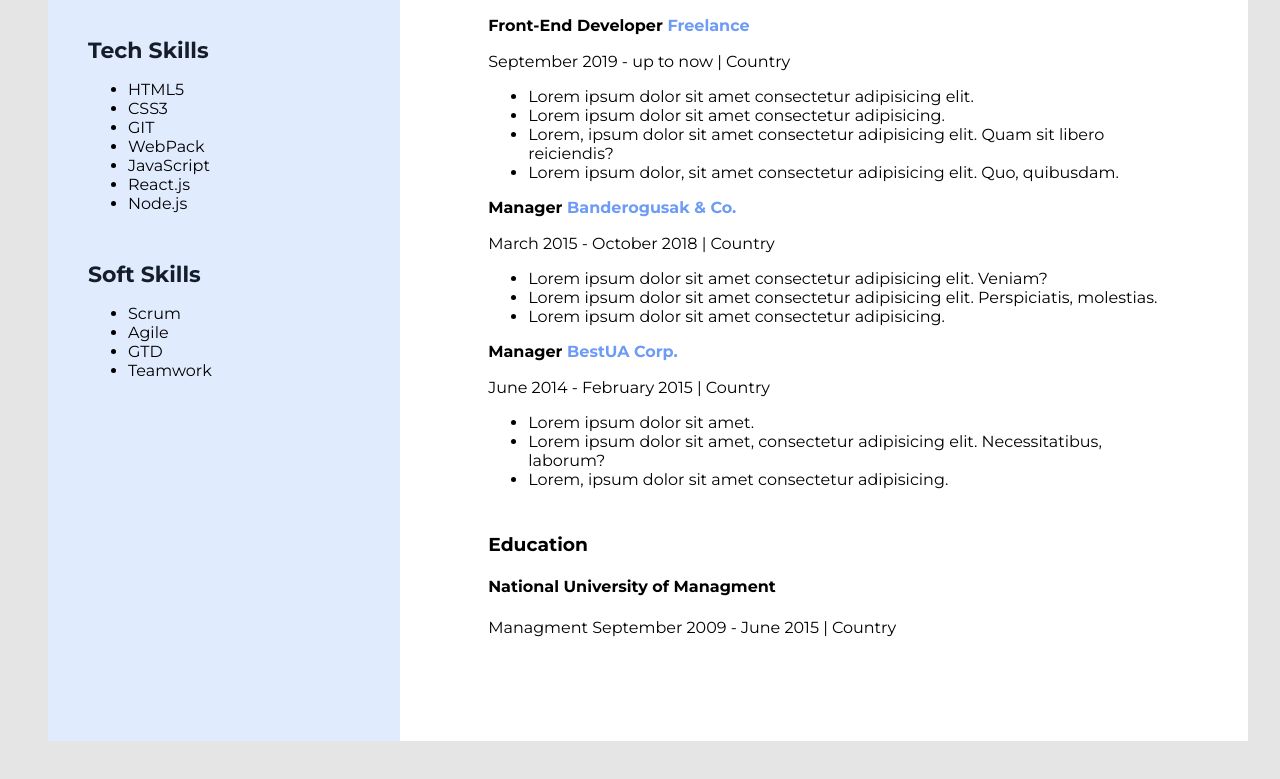
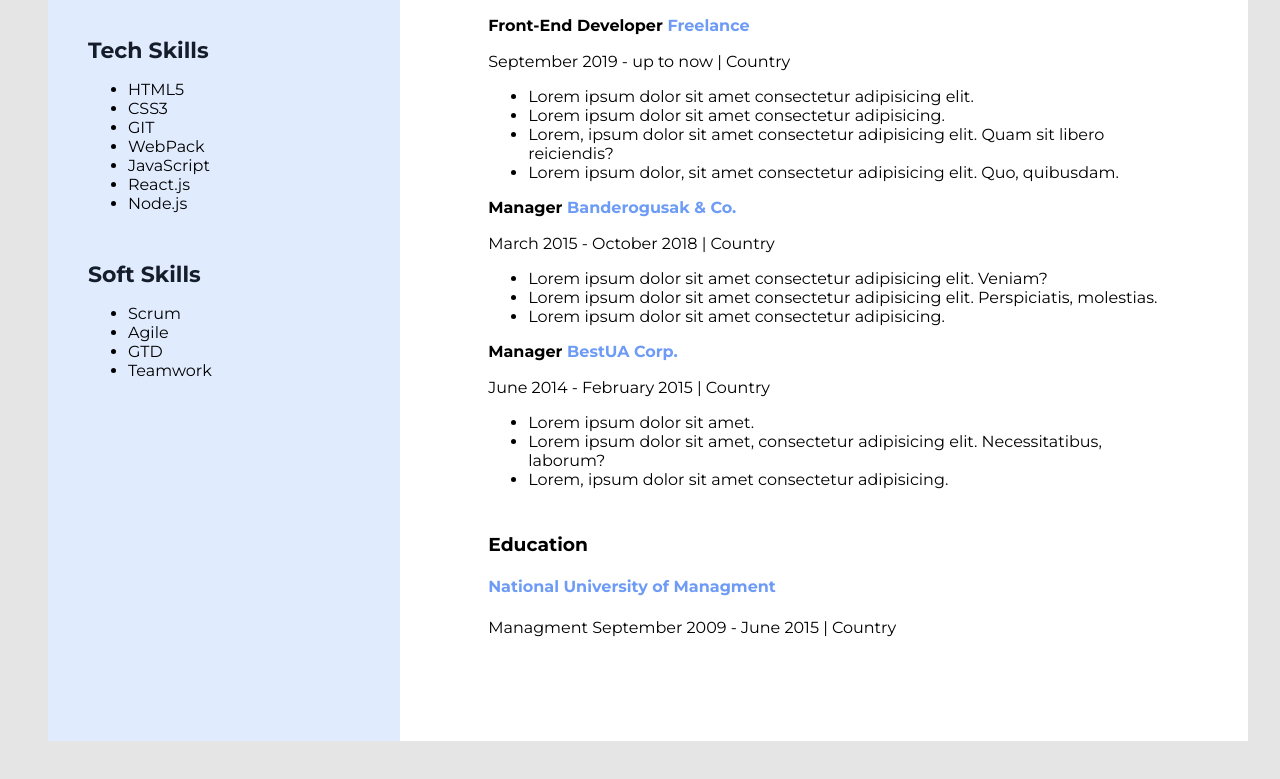
Before and after one commit to VladosGorb/project1, a plain HTML site: page index.html in a window 1280 px wide. Shown: the part 533-1312 px from the top of the page. Drawn offline with Linux system fonts and the light colour scheme.

Commit message:
education

```diff
--- a/css/style.css
+++ b/css/style.css
@@ -75,6 +75,10 @@ body {
     color: #6D9BF5;
 }
 
+.education {
+    color: #6D9BF5;
+}
+
 /*Sidebar*/
 
 .sidebar {
--- a/index.html
+++ b/index.html
@@ -99,7 +99,7 @@
             <div>
 
                 <h3>Education</h3>
-                <h4>National University of Managment</h4>
+                <h4><span class="education">National University of Managment</span></h4>
                 <p>Managment
                     September 2009 - June 2015 | Country</p>
 
```
